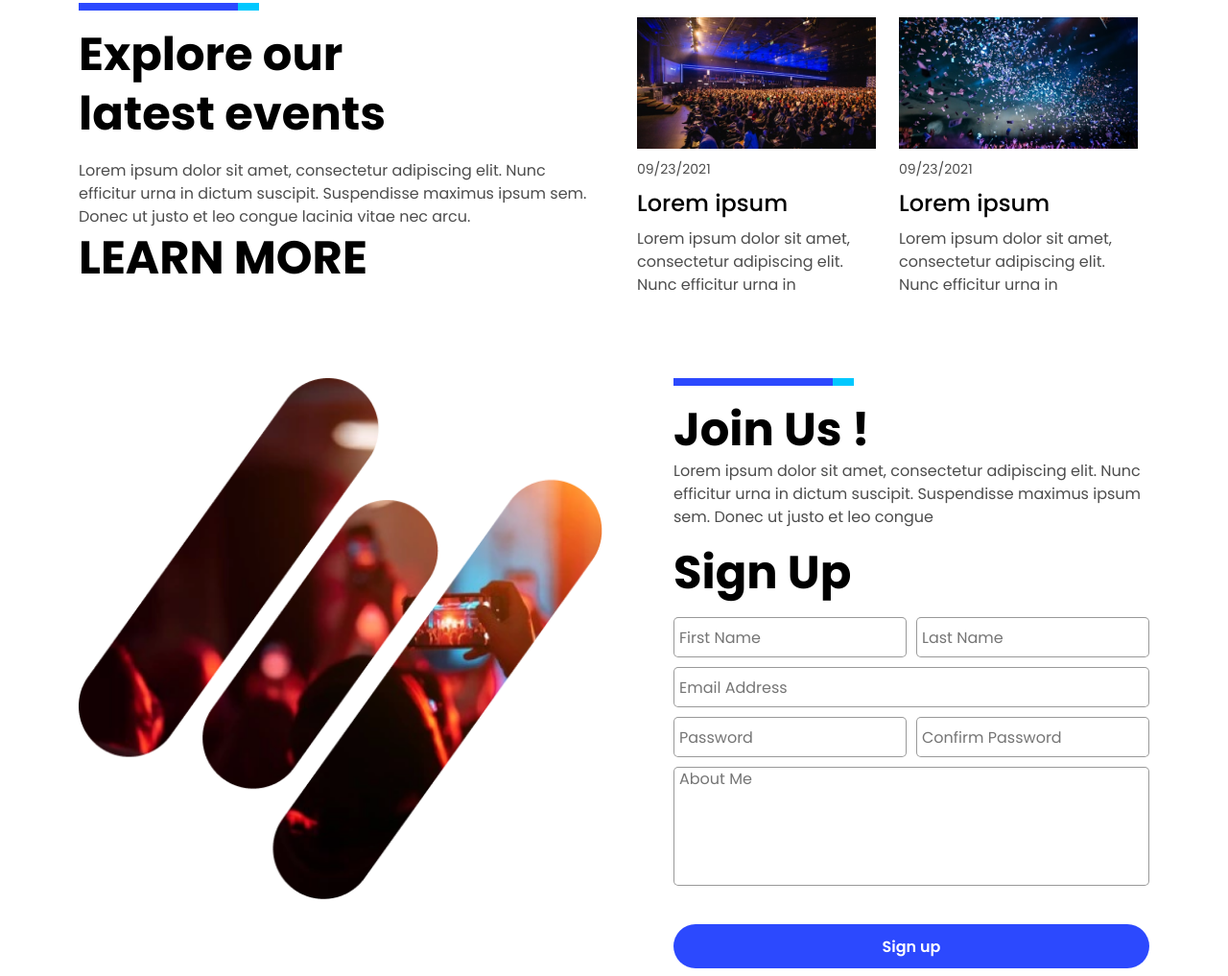
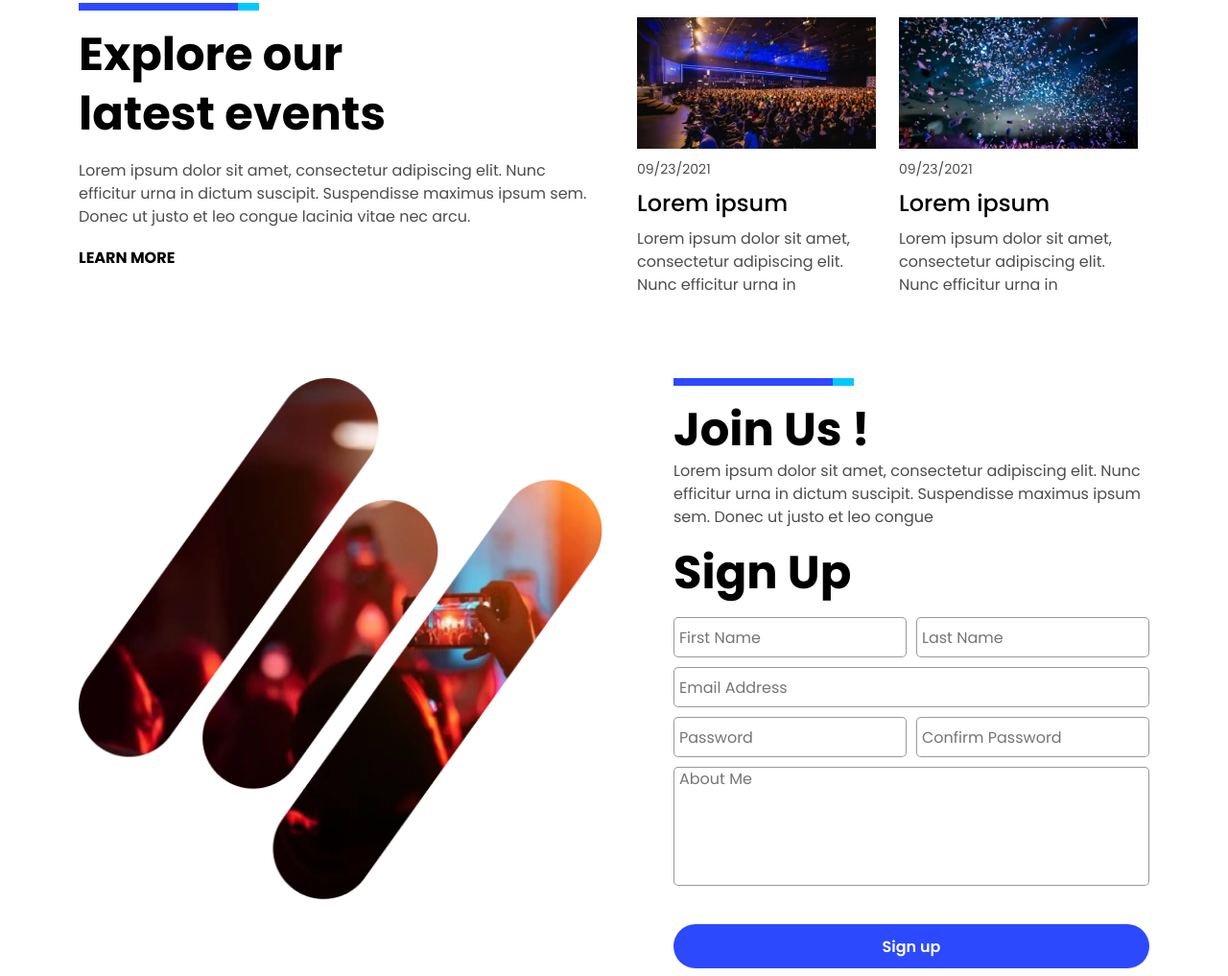
Before and after one commit to vikas-jakhar/EventsFree, a plain HTML site: page index.html in a window 1280 px wide. Shown: the part 2149-3166 px from the top of the page at 96% size. Drawn offline with Linux system fonts and the light colour scheme.

Commit message:
updataed the sir mistakes

```diff
--- a/assets/css/style.css
+++ b/assets/css/style.css
@@ -461,10 +461,6 @@
     color: #4D4D4D;
 }
 
-.size-16 {
-    font-size: 16px;
-}
-
 .width-270 {
     max-width: 270px;
 }
@@ -622,6 +618,10 @@
 
 .width-920 {
     max-width: 920px;
+}
+
+.size-16 {
+    font-size: 16px;
 }
 
 @media (max-width:992px) {
@@ -805,9 +805,15 @@
     .heading {
         font-size: 36px;
     }
-    .lorem-2,.Explore{
+
+    .lorem-2,
+    .Explore {
         font-size: 48px;
         line-height: 62.4px;
+    }
+
+    .size-16 {
+        font-size: 16px;
     }
 
     .radius-150 {
--- a/index.html
+++ b/index.html
@@ -81,7 +81,8 @@
                             </div>
                         </div>
                         <div class="pstn-rel border-1 col-12 col-lg-3 col-sm-6 col-md-4">
-                            <div class="right-border width-85 justiy-center-1 pstn-rel d-flex align-center gap-10  pd-tb-17">
+                            <div
+                                class="right-border width-85 justiy-center-1 pstn-rel d-flex align-center gap-10  pd-tb-17">
                                 <span>
                                     <svg width="30" height="30" viewBox="0 0 30 30" fill="none"
                                         xmlns="http://www.w3.org/2000/svg">
@@ -305,7 +306,7 @@
                         suscipit. Suspendisse maximus
                         ipsum sem. Donec ut justo et leo congue lacinia vitae nec arcu.
                     </p>
-                    <a href="" class="Explore size-16 pd-top-15 poppins cursor-p">
+                    <a href="" class="Explore size-16  poppins cursor-p">
                         LEARN MORE
                     </a>
                 </div>
```
